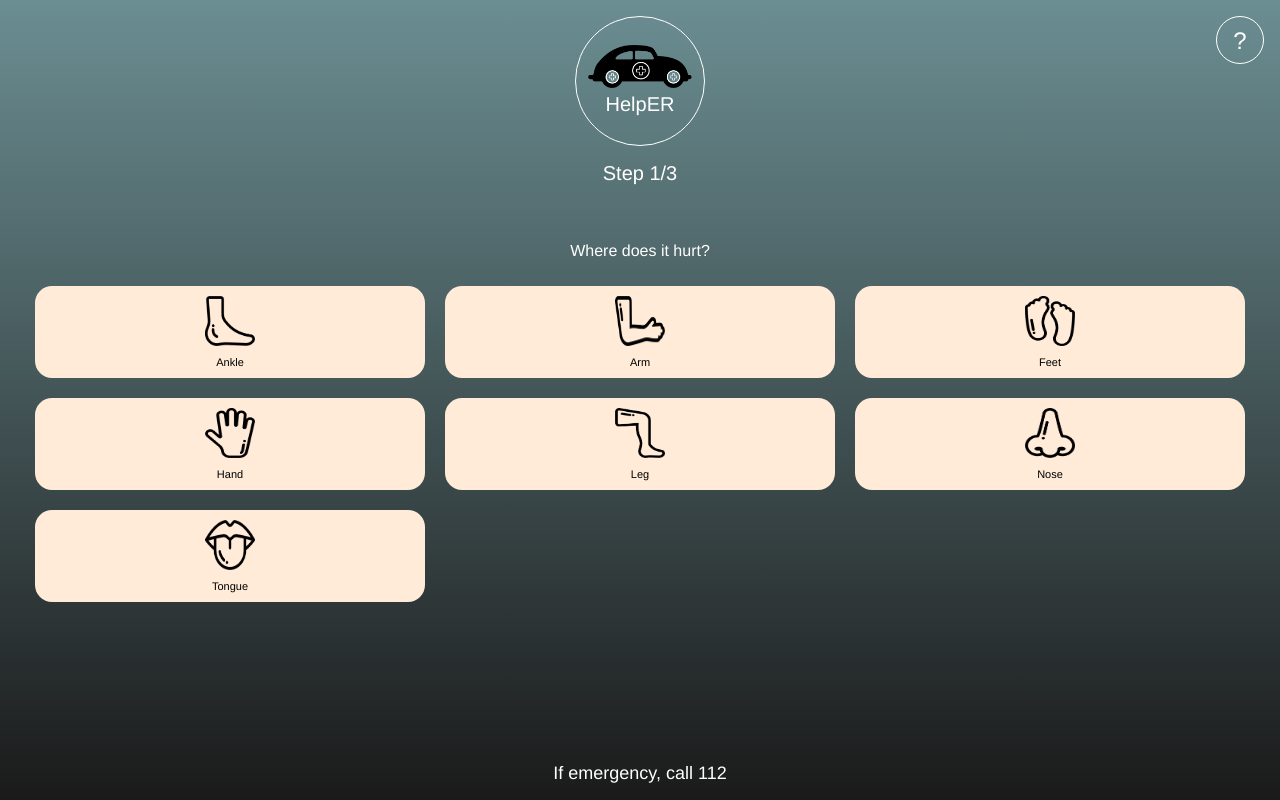
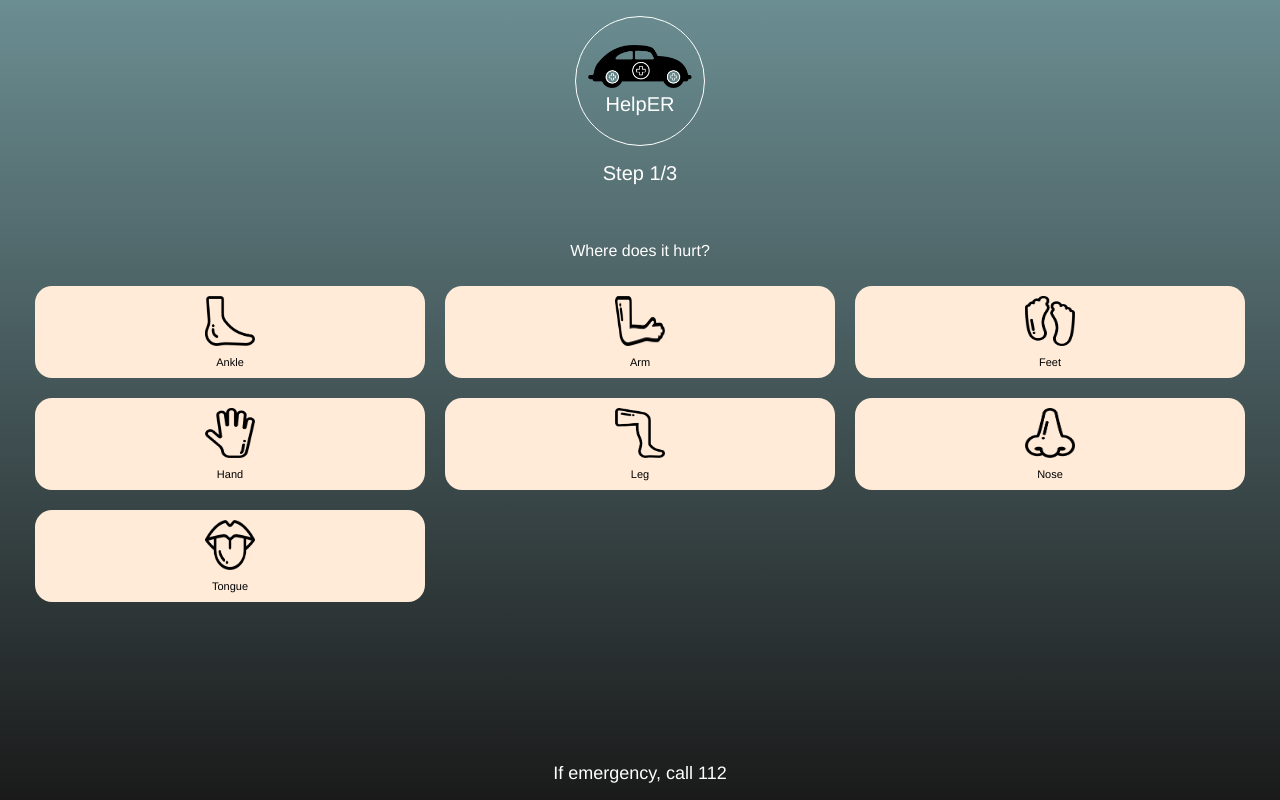
Before and after one commit to axelniklasson/HelpER, a React app in the folder frontend/: page / in a window 1280 px wide. Built offline with nearby package versions, Linux system fonts and the light colour scheme; no server answers.

Commit message:
fixxxxes

```diff
--- a/frontend/src/components/Component3.js
+++ b/frontend/src/components/Component3.js
@@ -37,7 +37,7 @@ class Component3 extends Component {
     return `${hours} h ${minutes} min`;
   }
 
-  locationHref = (lon, lat) => `geo:${lon},${lat}`;
+  locationHref = (lat, lon) => `geo:${lat},${lon}`;
 
   render() {
     let { suggestions } = this.props;
--- a/frontend/src/components/Header.js
+++ b/frontend/src/components/Header.js
@@ -10,7 +10,7 @@ class Header extends Component {
   }
 
   showHelp() {
-    return true;
+    return false;
   }
 
   render() {
```
